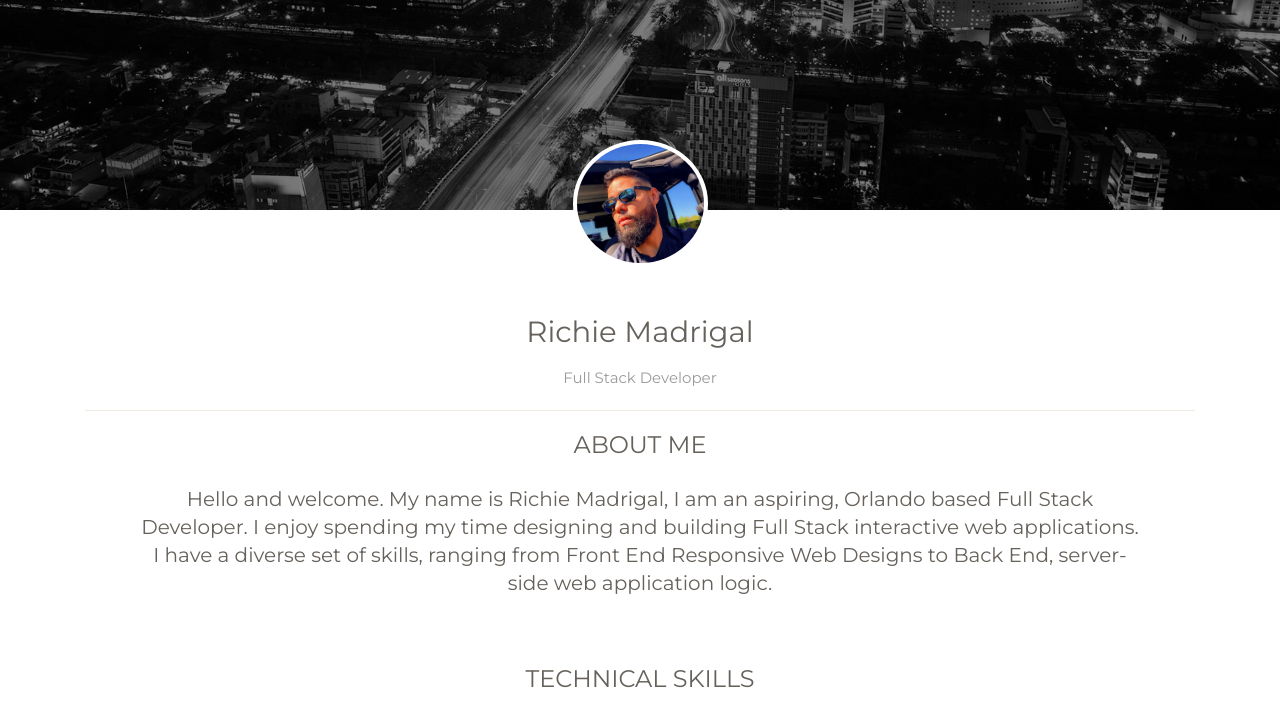
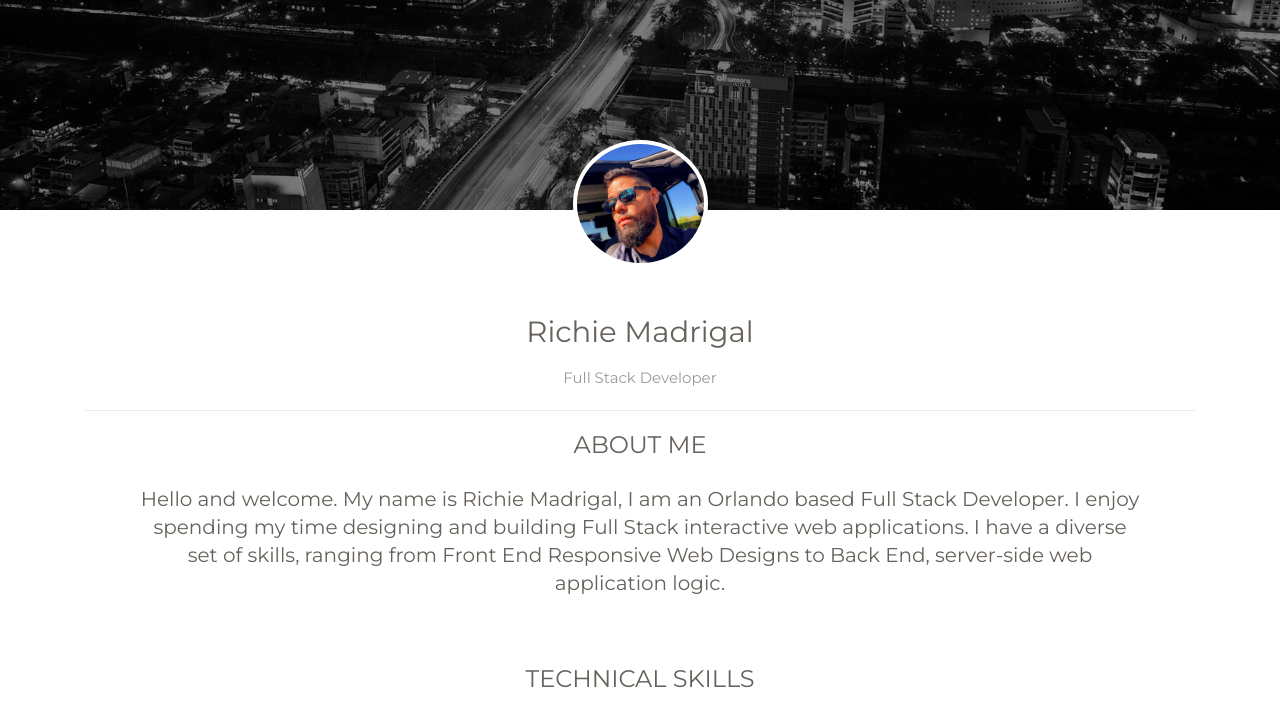
Before and after one commit to richiem0612/richiem0612.github.io, a plain HTML site: page index.html in a window 1280 px wide. Shown: the part 90-796 px from the top of the page. Drawn offline with Linux system fonts and the light colour scheme.

Commit message:
updatedPortfolio

```diff
--- a/index.html
+++ b/index.html
@@ -94,7 +94,7 @@
                     <div class="row">
                         <h4 class="title text-center">ABOUT ME</h4>
                         <h5 class="col-sm-12 col-md-12 col-lg-12 text-center">Hello and welcome. My name is
-                            Richie Madrigal, I am an aspiring, Orlando based Full Stack Developer. I enjoy spending my
+                            Richie Madrigal, I am an Orlando based Full Stack Developer. I enjoy spending my
                             time designing and building Full Stack interactive web applications. I have a diverse set
                             of skills, ranging from Front End Responsive Web Designs to Back End, server-side web
                             application logic.
```
